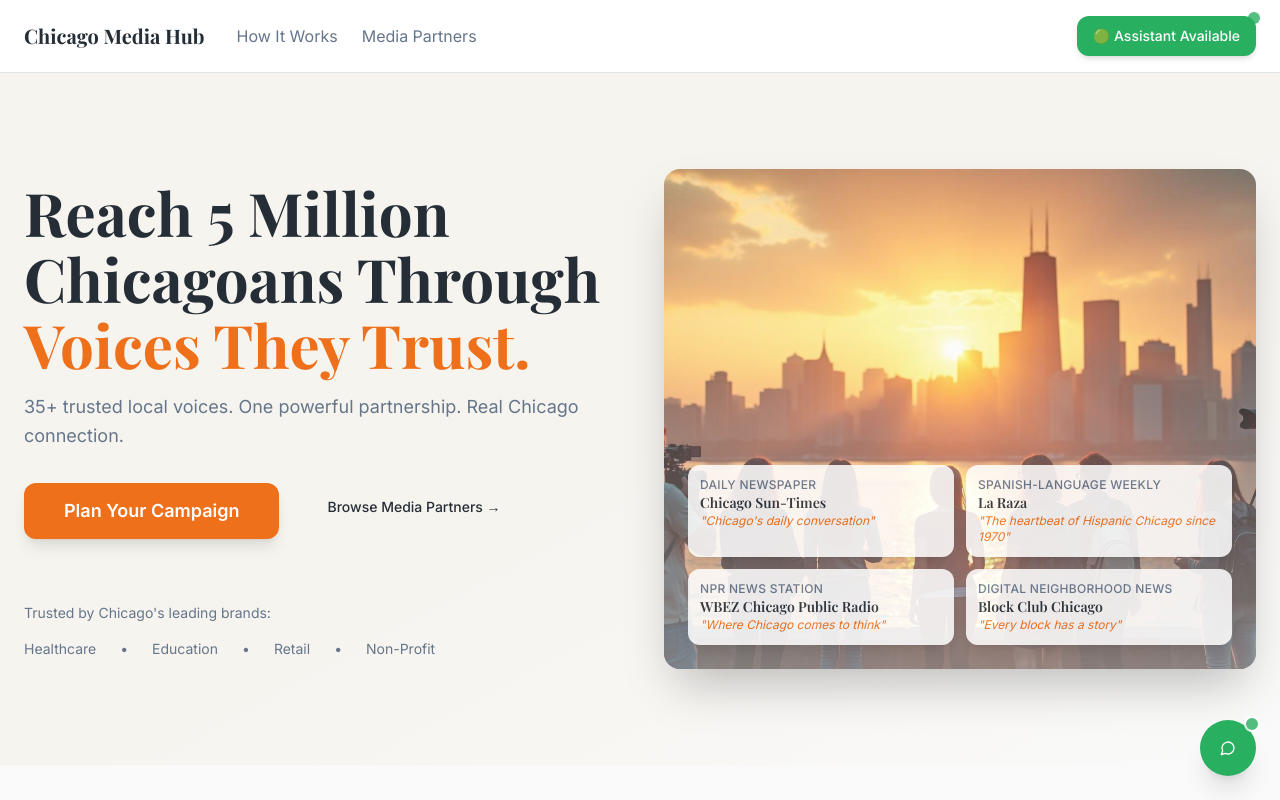
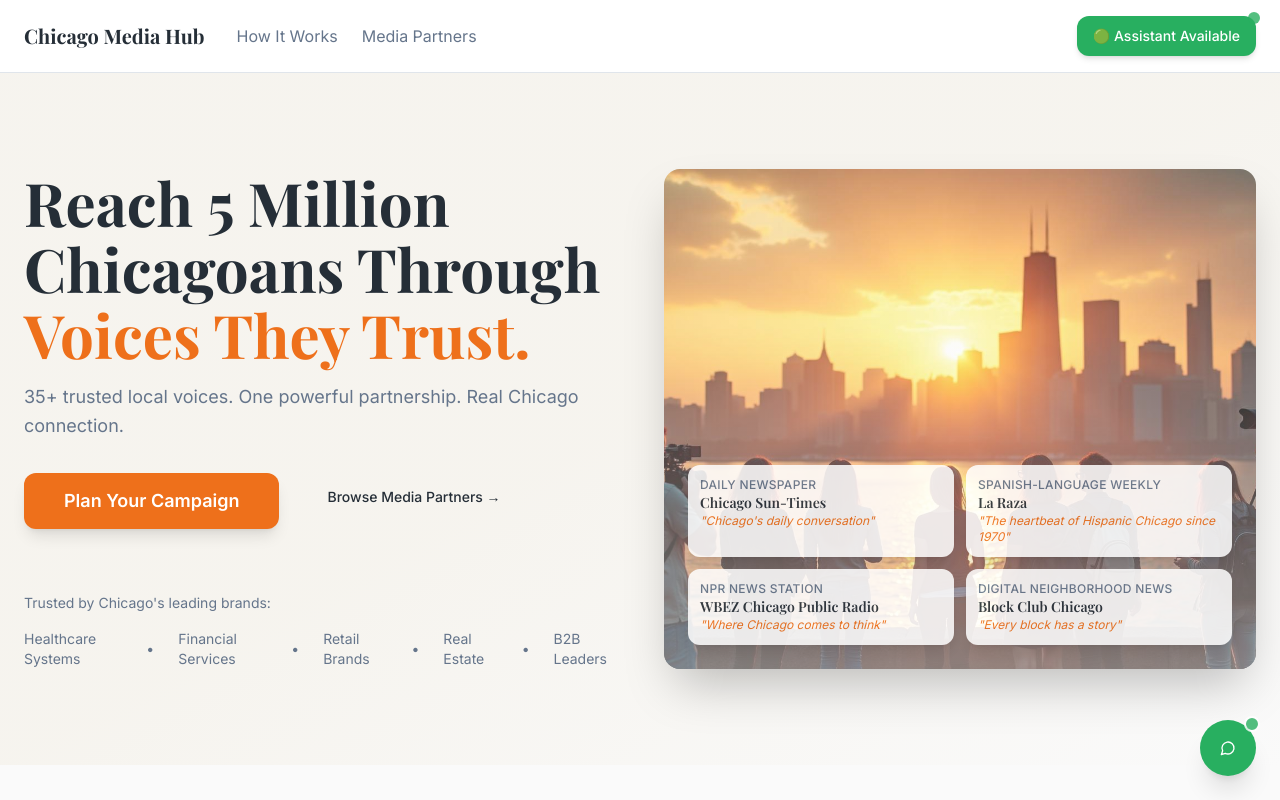
Before and after one commit to shawnempower/chicago-hub-mongo, a React (Vite) app: page / in a window 1280 px wide. Shown: the top 800 px of the page. Built offline with nearby package versions, Linux system fonts and the light colour scheme; the HTML template or start-up script is replaced by a standard one.

Commit message:
Update Hero Section Text

```diff
--- a/src/components/HeroSection.tsx
+++ b/src/components/HeroSection.tsx
@@ -31,13 +31,15 @@ export function HeroSection({
                 Trusted by Chicago's leading brands:
               </p>
               <div className="flex items-center space-x-6 text-muted-foreground">
-                <span className="text-sm">Healthcare</span>
+                <span className="text-sm">Healthcare Systems</span>
                 <span className="text-sm">•</span>
-                <span className="text-sm">Education</span>
+                <span className="text-sm">Financial Services</span>
                 <span className="text-sm">•</span>
-                <span className="text-sm">Retail</span>
+                <span className="text-sm">Retail Brands</span>
                 <span className="text-sm">•</span>
-                <span className="text-sm">Non-Profit</span>
+                <span className="text-sm">Real Estate</span>
+                <span className="text-sm">•</span>
+                <span className="text-sm">B2B Leaders</span>
               </div>
             </div>
           </div>
```
